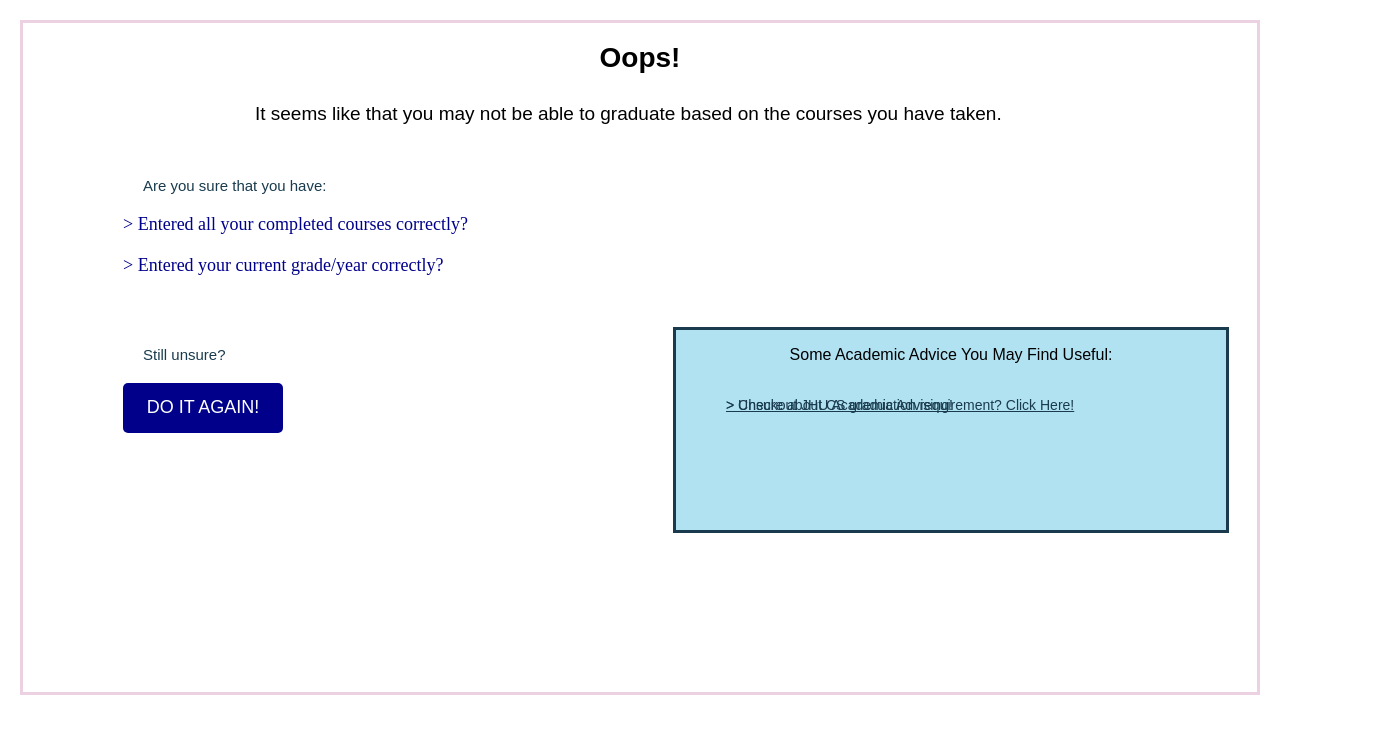
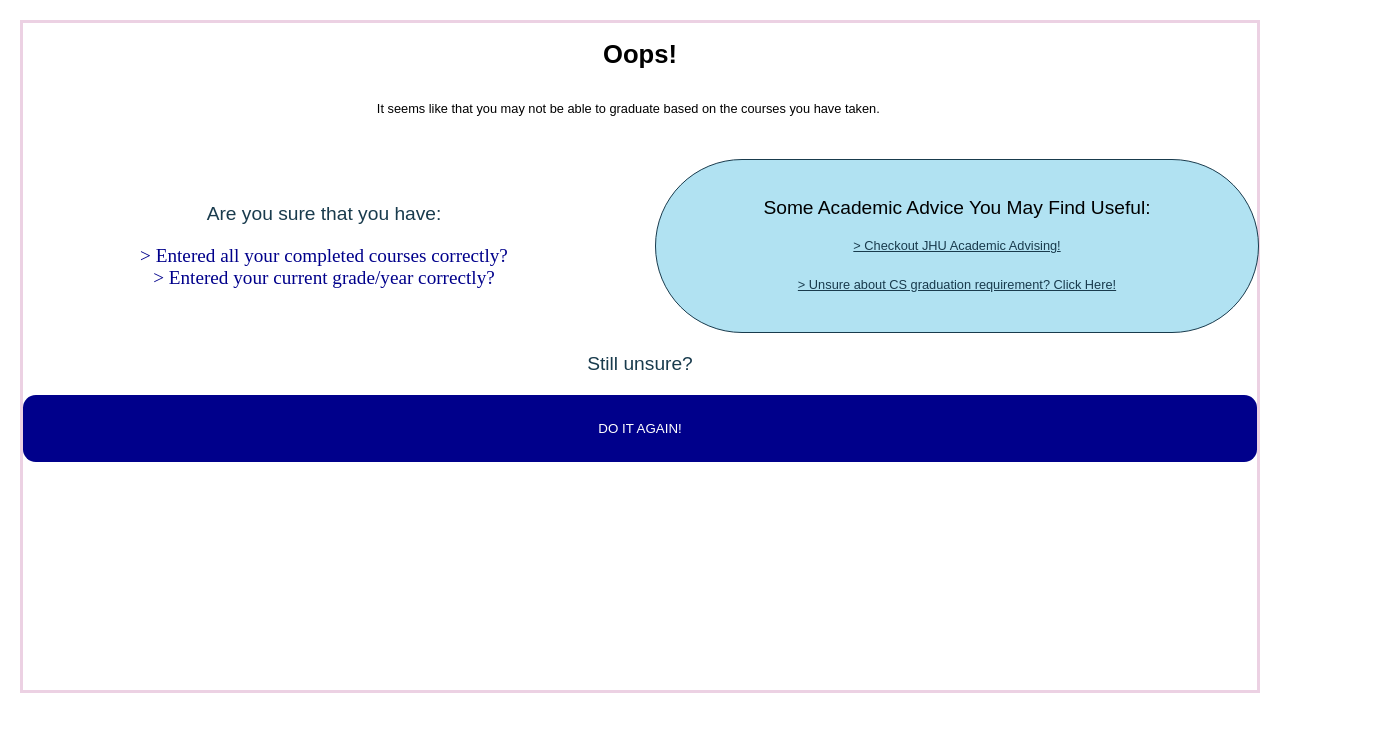
Before and after one commit to BrianSong/JayPath, a React (Create React App) app in the folder client/: page /oops in a window 1280 px wide. Shown: the top 734 px of the page, 1377 px wide, since content can reach past the window. Built offline with nearby package versions, Linux system fonts and the light colour scheme; a web font is replaced by a local one.

Commit message:
Update FP.css

```diff
--- a/client/src/FP.css
+++ b/client/src/FP.css
@@ -1,5 +1,5 @@
 body {
-    font: 14px "Century Gothic", Futura, sans-serif;
+    font: 1vw "Century Gothic", Futura, sans-serif;
     margin: 20px;
     border: 3px solid rgba(211, 149, 190, 0.431);
   }
@@ -8,45 +8,37 @@ body {
 .title {
     text-align: center;
     color: black;
-    font-size: 19px;
+    font-size: 1vw;
   }
 
   .box {
-    line-height: 50px;
-    position: absolute;
-    top: 200px;
-    left: 650px;
-    width: 550px;
-    height: 200px;
+    position: relative;
+    width: 100%;
+    height: fit-content;
+    padding-top: 3vw;
+    padding-bottom: 3vw;
     background-color: #b1e2f2;
     color: black;
     text-align: center;
     justify-content: center;
-    font-size: 16px;
-    border:3px solid #193b4d;
+    font-size: 1.5vw;
+    border:0.1vw solid #193b4d;
+    line-height: 1.5vw;
+    display: flex;
+    flex-direction: column;
+    justify-content: center;
+    border-radius: 10vw;
   }
 
   .tip1 {
-    position: absolute;
-    top: 50px;
-    left: 50px;
-    width: 450px;
-    height: 15px;
+    position: relative;
+    margin-top: 1.5vw;
     color: #193b4d;
     text-align: left;
-    font-size: 14px;
+    font-size: 1vw;
+    text-align: center;
   }
 
-  .tip2 {
-    position: absolute;
-    top: 80px;
-    left: 50px;
-    width: 450px;
-    height: 15px;
-    color: #193b4d;
-    text-align: left;
-    font-size: 14px;
-  }
 
   .tip1:hover {
     color: darkblue;
@@ -59,43 +51,55 @@ body {
 
 
   .text1 {
-    text-align: left;
-    left: 120px;
+    text-align: center;
     color: #193b4d;
     position: relative;
-    top: 50px;
-    font-size: 15px;
+    font-size: 1.5vw;
+    padding-bottom: 1.5vw;
   }
+
   .text2 {
-    text-align: left;
-    left: 100px;
+    text-align: center;
     color: #193b4d;
     position: relative;
-    top: 100px;
-    font-size: 15px;
+    font-size: 1.5vw;
   }
 
   .note {
-    padding-top: 20px;
     position: relative;
-    left: 100px;
-    top: 50px;
-    font-size:18px;
+    font-size:1.5vw;
     color: darkblue;
     font-family: Optima-Bold;
   }
 
+  .container1 {
+    display: flex;
+    flex-direction: column;
+    justify-content: center;
+    width: 100%;
+    text-align: center;
+  }
+
   .button_b {
     position: relative;
-    top: 100px;
-    left: 100px;
-    font-size: 18px;
+    text-align: center;
     border:transparent;
     background-color: darkblue;
     color: white;
-    height: 50px;
-    width: 160px;
-    border-radius: 5px;
+    height: 100%;
+    width: 100%;
+    padding-top: 2vw;
+    padding-bottom: 2vw;
+    border-radius: 1vw;
+  }
+
+  .container3 {
+    position: relative;
+    font-size: 1.5vw;
+    width: 100%;
+    display: flex;
+    flex-direction: column;
+    justify-content: space-evenly;
   }
 
   .button_b:hover {
@@ -117,3 +121,13 @@ body {
 
   .iconfont{ font-family:"iconfont"
     !important; font-size:30px;font-style:normal; -webkit-font-smoothing: antialiased; -webkit-text-stroke-width: 0.2px; -moz-osx-font-smoothing: grayscale;}
+
+
+  .container2 {
+    position: relative;
+    margin-top: 3vw;
+    display: grid;
+    grid-template-columns: repeat(auto-fit, minmax(250px, 1fr));
+    grid-gap: 30px;
+    width: 100%;
+  }
```
